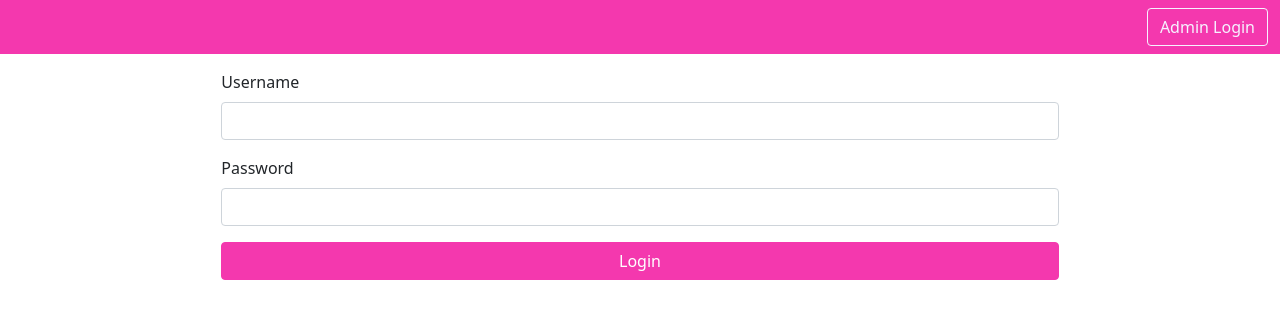
After one commit to NatashaMitchko/cookbook, a Flask app: template services/web/app/blueprints/auth/templates/login_form.html in a window 1280 px wide. The commit adds this page. Shown: the top 319 px of the page. Run offline with Flask 3, Linux system fonts and the light colour scheme; the template is opened without the code that fills it: values that come from a table or form of the project are taken from there, others are empty; parts of the project's set-up code (start-up, migrations or seed data) failed here and were passed over.

Commit message:
starting login

```diff
--- a/services/web/app/blueprints/admin/templates/admin_base.html
+++ b/services/web/app/blueprints/admin/templates/admin_base.html
@@ -17,7 +17,7 @@
             </ul>
             <form class="d-flex">
                 <input class="form-control me-2" type="search" placeholder="Search" aria-label="Search">
-                <button class="btn btn-outline-success" type="submit">Search</button>
+                <button class="btn btn-outline-secondary" type="submit">Search</button>
             </form>
         </div>
     </div>
--- a/services/web/app/blueprints/admin/templates/admin_index.html
+++ b/services/web/app/blueprints/admin/templates/admin_index.html
@@ -4,11 +4,11 @@
 <div class="container-fluid">
     <div class="row justify-content-center">
         <div class="col-md-10 gy-3">
-            <table class="table table-bordered border-primary">
+            <table class="table table-bordered border-secondary">
                 <thead>
                     <tr>
                         <th>Title</th>
-                        <th>Slug</th>
+                        <th>Slug/ Live Link</th>
                         <th>Description</th>
                         <th>Tags</th>
                         <th>Status</th>
@@ -18,7 +18,6 @@
                 </thead>
                 <tbody>
                     {% for r in recipes %}
-                    <tr>
                         <td>{{ r.title }}</td>
                         <td>
                             {% if r.status.name == 'PUBLISHED' %}
--- a/services/web/app/blueprints/admin/templates/new_recipe.html
+++ b/services/web/app/blueprints/admin/templates/new_recipe.html
@@ -86,7 +86,6 @@
             </div>
         </div>
 
-
         <div class="row justify-content-center">
             <div class="d-grid gap-2 col-8 mx-auto g-3">
                 {{ form.submit(class_="btn btn-primary btn-block") }}
--- a/services/web/app/blueprints/auth/routes.py
+++ b/services/web/app/blueprints/auth/routes.py
@@ -1,8 +1,11 @@
 from app import login_manager
 from app import redis_client
 
-from flask import Blueprint, redirect, url_for
+import bcrypt
+from flask import Blueprint, redirect, url_for, render_template
 from flask_login import login_required, logout_user
+
+from app.model.user import LoginForm
 
 
 auth_bp = Blueprint("auth_bp", __name__, template_folder="templates")
@@ -18,12 +21,19 @@ def load_user(user_id):
 
 @auth_bp.route("/login", methods=["GET", "POST"])
 def login():
-    # TODO
-    pass
+    form = LoginForm()
+    if form.validate_on_submit():
+        # TODO
+        return redirect(url_for("admin_bp.index"))
+    return render_template("login_form.html", title="Login", form=form)
 
+def verify_password(plain_password, hashed_password) -> bool:
+    password_byte_enc = plain_password.encode("utf-8")
+    hashed_password = hashed_password.encode("utf-8")
+    return bcrypt.checkpw(password_byte_enc, hashed_password)
 
 @auth_bp.route("/logout")
 @login_required
 def logout():
     logout_user()
-    return redirect(url_for("TODO"))
+    return redirect(url_for("recipe_bp.index"))
--- /dev/null
+++ b/services/web/app/blueprints/auth/templates/login_form.html
@@ -0,0 +1,26 @@
+{% extends "base.html" %}
+
+{% block content %}
+<div class="container-fluid">
+    <form method="POST" action="" novalidate>
+        {{ form.hidden_tag() }}
+        <div class="row justify-content-center">
+            <div class="col-8 g-3">
+                {{ form.username.label(class_="form-label") }}<br>
+                {{ form.username(class_="form-control") }}
+            </div>
+        </div>
+        <div class="row justify-content-center">
+            <div class="col-8 g-3">
+                {{ form.password.label(class_="form-label") }}<br>
+                {{ form.password(class_="form-control") }}
+            </div>
+        </div>
+        <div class="row justify-content-center">
+            <div class="d-grid gap-2 col-8 mx-auto g-3">
+                {{ form.submit(class_="btn btn-primary btn-block") }}
+            </div>
+        </div>
+    </form>
+</div>
+{% endblock %}
--- /dev/null
+++ b/services/web/app/blueprints/recipes/templates/recipe.html
@@ -0,0 +1,5 @@
+{% extends "base.html" %}
+
+{% block content %}
+{{ recipe.__dict__ }}
+{% endblock %}
--- a/services/web/app/model/user.py
+++ b/services/web/app/model/user.py
@@ -0,0 +1,13 @@
+from flask_wtf import FlaskForm
+from wtforms import StringField, PasswordField, SubmitField
+
+class LoginForm(FlaskForm):
+    username = StringField("Username")
+    password = PasswordField("Password")
+    submit = SubmitField("Login")
+
+
+class User:
+    def __init__(self, id, username) -> None:
+        self.id = id
+        self.username = username
--- a/services/web/app/static/styles.css
+++ b/services/web/app/static/styles.css
@@ -1,5 +1,9 @@
 .h1, h1 {
     color: #FFF;
+}
+
+.a, a {
+    color:#a8096d;
 }
 
 
--- a/services/web/app/templates/base.html
+++ b/services/web/app/templates/base.html
@@ -9,6 +9,7 @@
     <nav class="navbar navbar-light" style="background-color: #F438AE;">
       <div class="container-fluid">
         <h1 class="text-3xl font-bold">{{ title }}</h1>
+        <a class="d-flex btn btn-outline-published" href="{{ url_for('auth_bp.login') }}">Admin Login</a>
       </div>
     </nav>
     {% block content %}{% endblock %}
--- a/services/web/requirements.txt
+++ b/services/web/requirements.txt
@@ -1,4 +1,5 @@
 async-timeout==4.0.3
+bcrypt==4.2.0
 blinker==1.8.2
 click==8.1.7
 Flask==3.0.3
```
Also changed, not shown: services/web/app/blueprints/recipes/routes.py (+4 -4 lines), services/web/app/model/recipe.py (+11 -16 lines).
